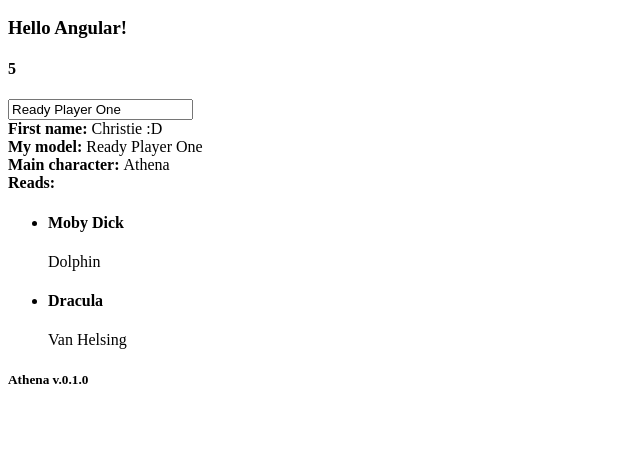
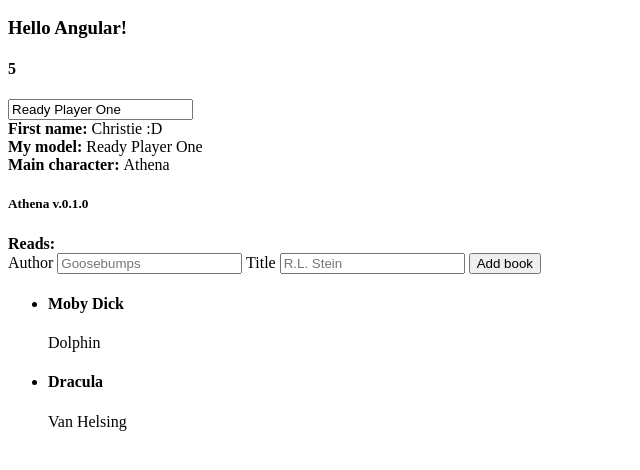
Before and after one commit to christie-reindle/angular-demo, a website: page public/index.html in a window 1280 px wide. Shown: the part 110-580 px from the top of the page, without its empty margins (0-640 px from the left). Drawn offline with nearby package versions, Linux system fonts and the light colour scheme.

Commit message:
step14_ngClick

```diff
--- a/public/index.html
+++ b/public/index.html
@@ -24,9 +24,37 @@
       <b>Main character: </b>
       {{ mainCharacter }}
     </div>
-      <b>Reads: </b>
+    <h5>{{ CharacterVersionFactory }}</h5>
+    <b>Reads: </b>
+    <div class="addBook">
+      <label>
+        Author
+        <input
+          type="text"
+          name="author"
+          placeholder="Goosebumps"
+          ng-model="title"
+        >
+      </label>
+      <label>
+        Title
+        <input
+          type="text"
+          name="title"
+          placeholder="R.L. Stein"
+        >
+      </label>
+      <button
+        ng-click="BookService.addBook({
+        title: title,
+        author: author
+        })"
+      >
+        Add book
+      </button>
+    </div>
     <ul class="value_of_books">
-      <li ng-repeat="book in books">
+      <li ng-repeat="book in BookService.books">
         <h4>
           {{ book.title }}
         </h4>
@@ -36,7 +64,7 @@
       </li>
     </ul>
   </div>
-  <h5>{{ CharacterVersionFactory }}</h5>
+
 
   <script type="text/javascript" src="https://ajax.googleapis.com/ajax/libs/angularjs/1.5.8/angular.min.js"></script>
   <script type="text/javascript" src="js/myApp.js"></script>
--- a/public/js/controllers.js
+++ b/public/js/controllers.js
@@ -14,7 +14,7 @@ angular.module('myApp')
       $scope.myModel = 'Ready Player One';
       $scope.mainCharacter = mainCharacter;
       $scope.CharacterVersionFactory = CharacterVersionFactory;
-      $scope.books = BookService.getBooks();
+      $scope.BookService = BookService;
       console.log(BookService.getBooks());
       console.log(BookService.getBook(2));
   }]);
--- a/public/js/services.js
+++ b/public/js/services.js
@@ -24,3 +24,11 @@ BookService.prototype.getBook = function (id) {
 BookService.prototype.getBooks = function () {
   return this.books;
 }
+
+BookService.prototype.addBook = function (bookData) {
+  const { author, title } = bookData;
+  this.books.unshift({
+    author,
+    title
+  })
+}
```
